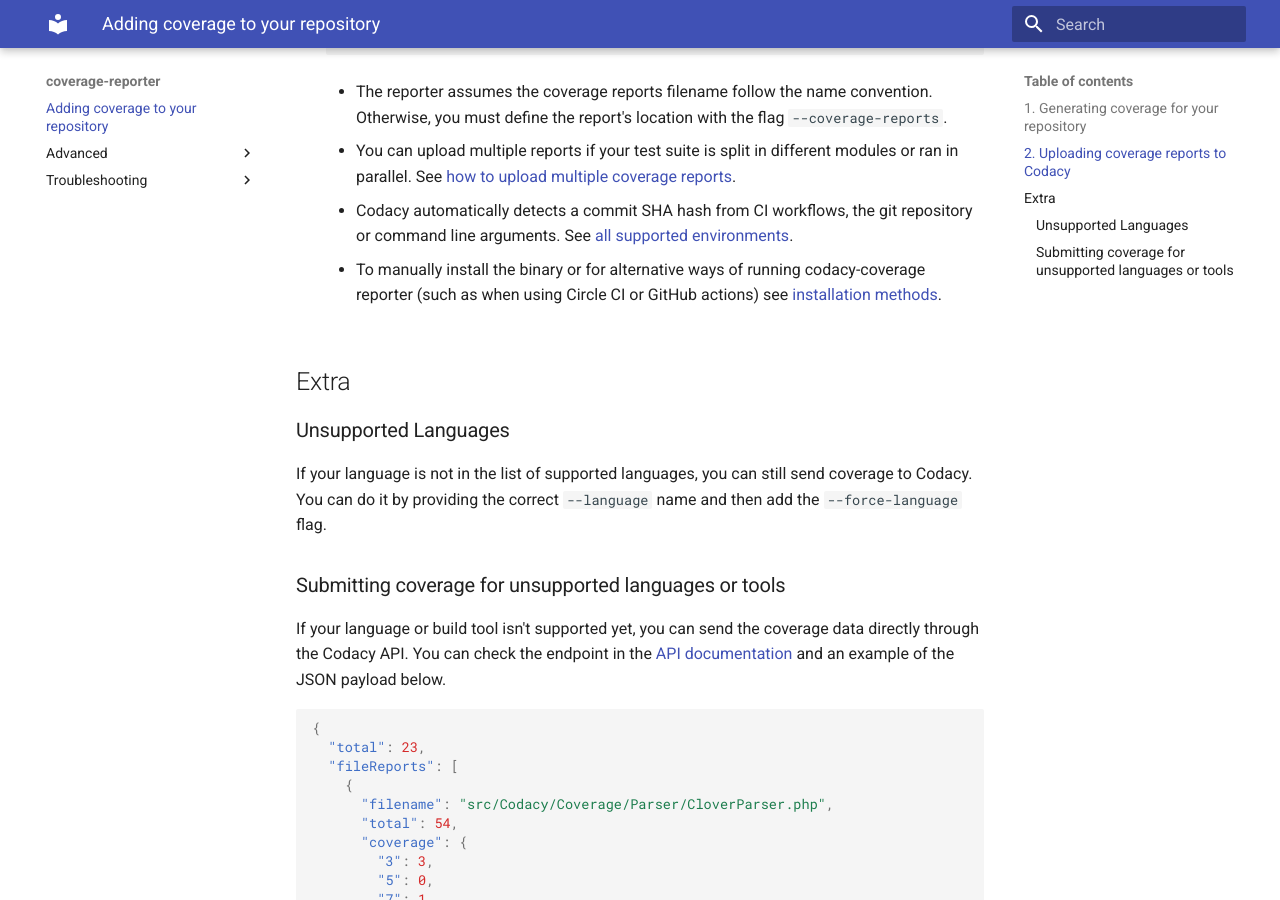
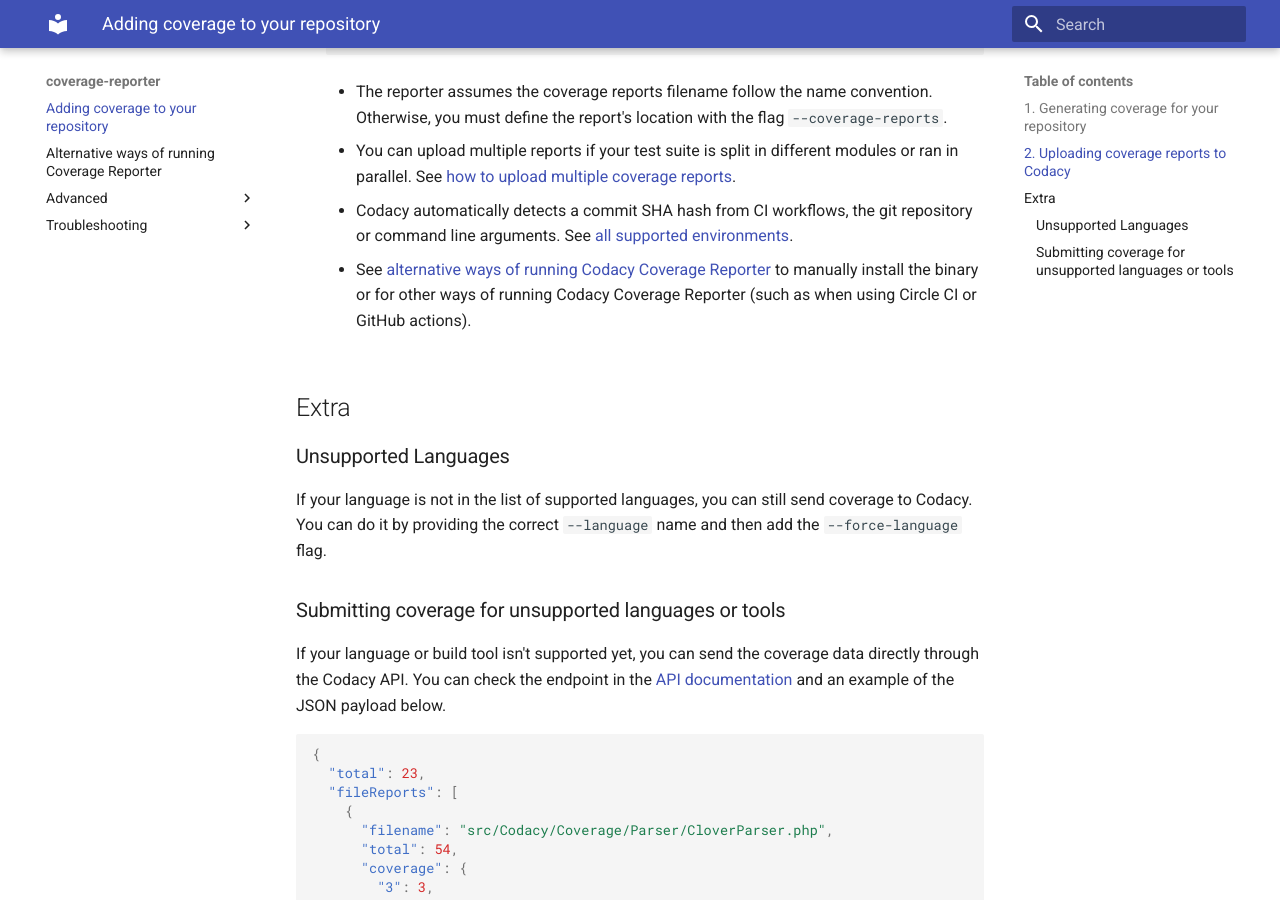
Before and after one commit to codacy/codacy-coverage-reporter, an MkDocs documentation site: the page built from docs/index.md, in a window 1280 px wide and 900 px high, scrolled down 2342 px. Built offline with MkDocs 1.6.1 and Material for MkDocs 9.7.7, drawn with Linux system fonts in a browser that asks for light colours.

Commit message:
Move and rename "Installation methods"
This is the first step to get rid of the "Advanced" subsection.

```diff
--- a/docs/index.md
+++ b/docs/index.md
@@ -68,7 +68,7 @@
 
     -   Codacy automatically detects a commit SHA hash from CI workflows, the git repository or command line arguments. See [all supported environments](troubleshooting/commit-detection.md).
 
-    -   To manually install the binary or for alternative ways of running codacy-coverage reporter (such as when using Circle CI or GitHub actions) see [installation methods](advanced/installation-methods.md).
+    -   See [alternative ways of running Codacy Coverage Reporter](alternative-ways-of-running-coverage-reporter.md) to manually install the binary or for other ways of running Codacy Coverage Reporter (such as when using Circle CI or GitHub actions).
 
 ## Extra
 
--- a/mkdocs.yml
+++ b/mkdocs.yml
@@ -18,10 +18,10 @@
 
 nav:
   - "index.md"
+  - "alternative-ways-of-running-coverage-reporter.md"
   - "Advanced":
       - "advanced/authenticating-using-an-account-api-token.md"
       - "advanced/multiple-reports.md"
-      - "advanced/installation-methods.md"
   - "Troubleshooting":
       - "troubleshooting/common-issues.md"
       - "troubleshooting/commit-detection.md"
```
Also changed, not shown: docs/alternative-ways-of-running-coverage-reporter.md (renamed from docs/advanced/installation-methods.md, +1 -1 lines).
